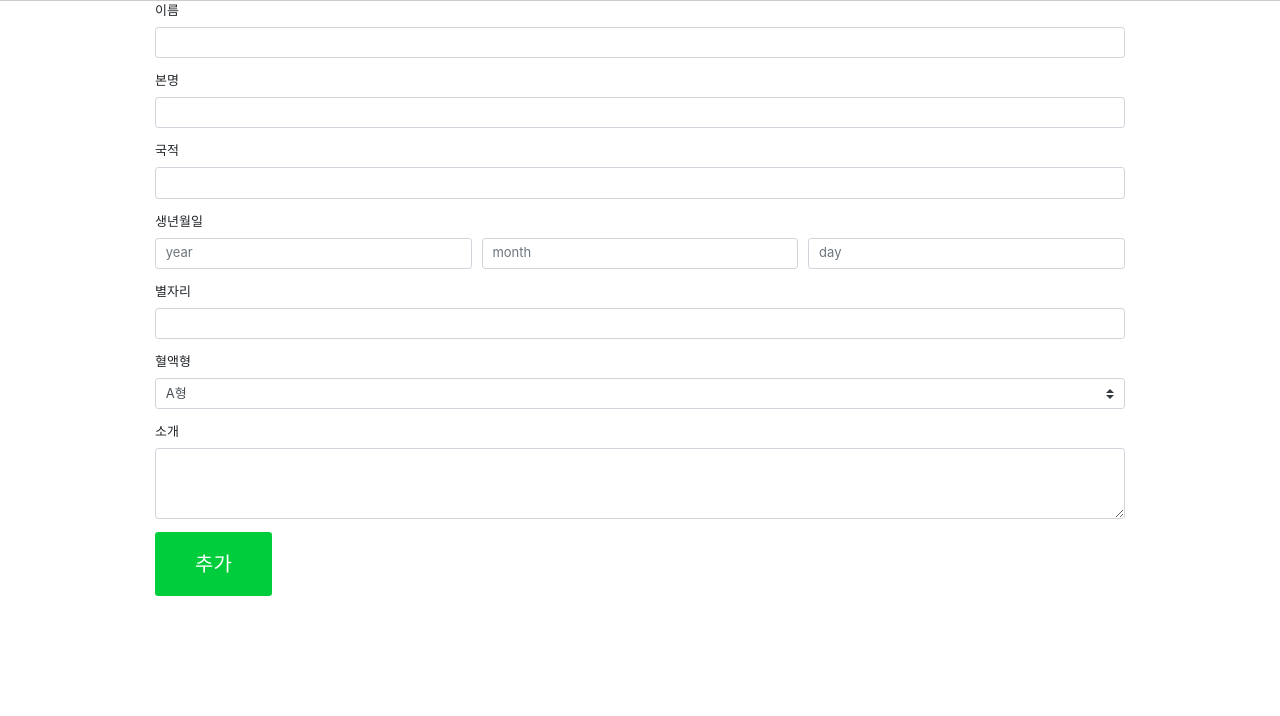
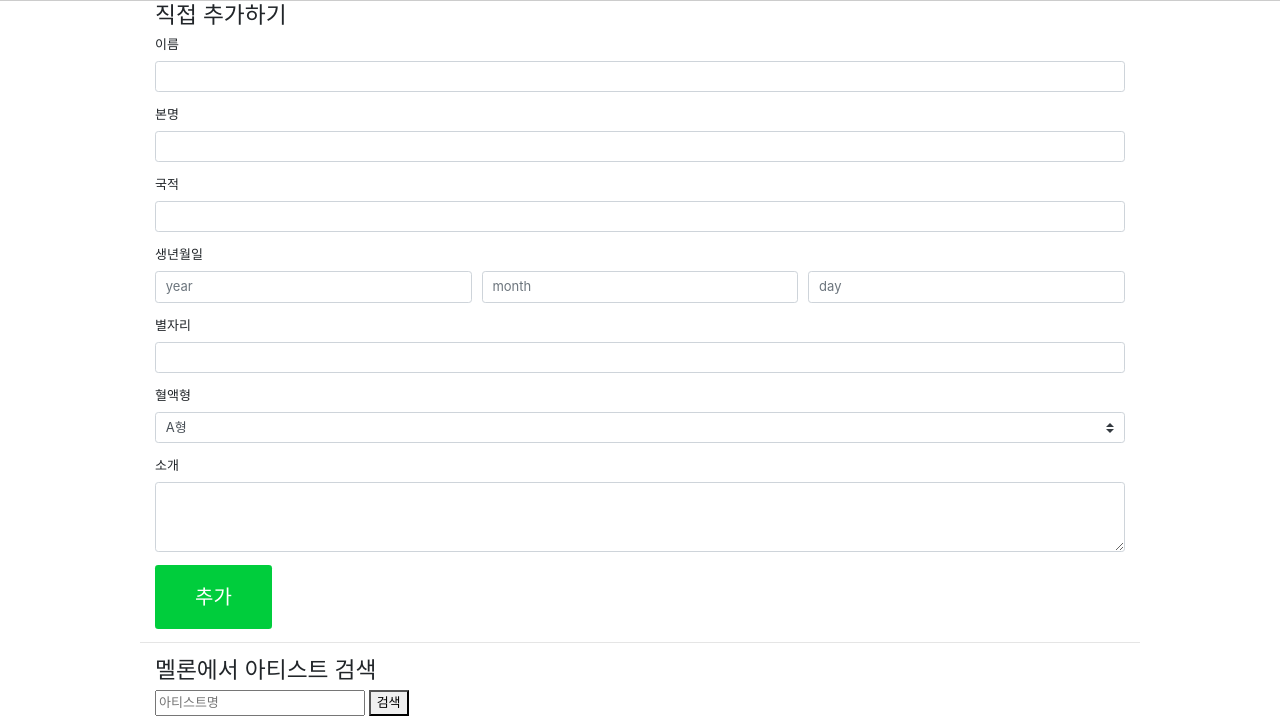
Before and after one commit to djshin2000/melon, a Django app: template app/templates/artist/artist_add.html in a window 1280 px wide. Shown: the part 161-877 px from the top of the page. Before the commit the page ends 757 px from the top, so only its background shows below. Run offline with Django 3.2, Linux system fonts and the light colour scheme; the template is opened without the code that fills it, so the values that code supplies are empty; parts of the project's set-up code (start-up, migrations or seed data) failed here and were passed over; some libraries are stand-ins or nearby versions.

Commit message:
artisist list에서 artist add link 추가, artist add 페이지에서 artist search form 추가

```diff
--- a/app/templates/artist/artist_add.html
+++ b/app/templates/artist/artist_add.html
@@ -2,6 +2,7 @@
 
 {% block content %}
 <div class="container">
+  <h3>직접 추가하기</h3>
   <form action="" method="post">
     {% csrf_token %}
     <div class="form-group">
@@ -51,4 +52,12 @@
     <button type="submit" class="btn btn-primary">추가</button>
   </form>
 </div>
+<hr>
+<div class="container">
+  <h3>멜론에서 아티스트 검색</h3>
+  <form action="{% url 'artist:artist-search-from-melon' %}">
+    <input type="text" name="keyword" placeholder="아티스트명">
+    <button type="submit">검색</button>
+  </form>
+</div>
 {% endblock %}
--- a/app/templates/artist/artist_list.html
+++ b/app/templates/artist/artist_list.html
@@ -1,8 +1,9 @@
 {% extends 'base.html' %}
 
 {% block content %}
-<a href="{% url 'artist:artist-search-from-melon' %}">아티스트 검색하기</a>
 <div class="artist-list-container">
+  <a href="{% url 'artist:artist-add' %}" class="btn">아티스트 추가</a>
+  <a href="{% url 'artist:artist-search-from-melon' %}" class="btn">아티스트 검색</a>
   <ul>
     {% for artist in artists %}
     <li class="clearfix">
```
